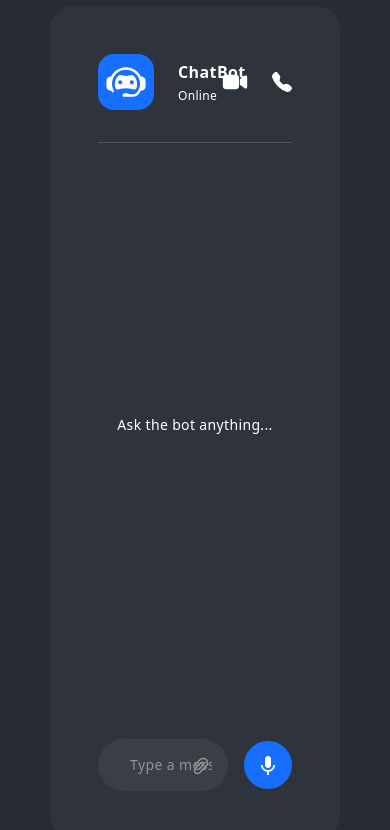
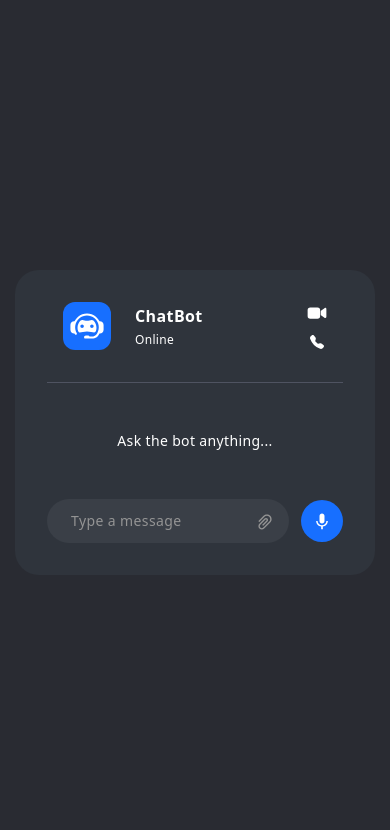
Before and after one commit to sheegull/my-chatgpt, a React (Vite) app in the folder client/: page / in a window 390 px wide. Shown: the top 830 px of the page. Built offline with nearby package versions, Linux system fonts and the light colour scheme.

Commit message:
💄 adjust responsive

```diff
--- a/client/src/components/Chat.jsx
+++ b/client/src/components/Chat.jsx
@@ -25,7 +25,7 @@ const Chat = () => {
   ]);
 
   return (
-    <div className="w-[calc(100%-100px)] p-12 md:px-20 rounded-3xl bg-[#2F343C]">
+    <div className="w-[calc(100%-30px)] md:w-[calc(100%-100px)] p-8 md:px-20 rounded-3xl bg-[#2F343C]">
       <Head />
       <div className="w-full h-[1px] my-8 bg-[#4F5361]" />
       <Messages messages={messages} />
--- a/client/src/components/chat/Form.jsx
+++ b/client/src/components/chat/Form.jsx
@@ -41,23 +41,23 @@ const Form = ({ setMessages }) => {
   };
 
   return (
-    <form className="flex items-center mt-12 relative">
+    <form className="flex items-center mt-8 md:mt-12 relative">
       <input
         type="text"
         value={message}
         onChange={(e) => setMessage(e.target.value)}
         placeholder="Type a message"
-        className="relative bg-[#3A3F47] text-white placeholder:text-[#949494] text-sm rounded-full pl-8 p-4 w-full outline-none"
+        className="relative bg-[#3A3F47] text-white placeholder:text-[#949494] text-sm rounded-full pl-6 md:pl-8 p-3 md:p-4 w-full outline-none"
       />
       <button type="submit" onClick={sendMessage}>
-        <AiOutlinePaperClip className="text-[#949494] text-[22px] absolute right-[80px] top-[16px] hover:opacity-50 transition-opacity" />
+        <AiOutlinePaperClip className="text-[#949494] text-[20px] md:text-[22px] absolute right-[68px] top-[13px] md:right-[80px] md:top-[16px] hover:opacity-50 transition-opacity" />
       </button>
       <motion.div
         whileHover={{ scale: [null, 1.2, 1.2] }}
         transition={{ duration: 0.3 }}
-        className=" bg-[#176FFF] rounded-full p-3 ml-4 cursor-pointer"
+        className=" bg-[#176FFF] rounded-full p-[11px] md:p-3 ml-3 md:ml-4 cursor-pointer"
       >
-        <MdKeyboardVoice className="text-white text-2xl" />
+        <MdKeyboardVoice className="text-white text-xl md:text-2xl" />
       </motion.div>
     </form>
   );
--- a/client/src/components/chat/Head.jsx
+++ b/client/src/components/chat/Head.jsx
@@ -5,21 +5,21 @@ import { IoVideocam } from "react-icons/io5";
 
 const Head = () => {
   return (
-    <div className="flex items-center justify-between">
+    <div className="flex items-center justify-between mx-4 md:mx-0">
       <div className="flex items-center">
         <img
           src={bot}
           alt="bot-image"
-          className="w-14 h-14 bg-[#176FFF] rounded-2xl justify-center flex items-center p-[2px]"
+          className="w-12 h-12 md:w-14 md:h-14 bg-[#176FFF] rounded-xl md:rounded-2xl justify-center flex items-center p-[2px]"
         />
         <div className="text-white ml-6 flex flex-col">
           <p className="font-bold">ChatBot</p>
           <p className="text-xs mt-1">Online</p>
         </div>
       </div>
-      <div className="flex text-white gap-6 flex-row items-center">
-        <IoVideocam className="text-[26px] cursor-pointer hover:opacity-50 transition-opacity" />
-        <BsTelephoneFill className="text-[20px] cursor-pointer hover:opacity-50 transition-opacity" />
+      <div className="flex flex-col md:flex-row text-white gap-3 md:gap-6  items-center">
+        <IoVideocam className="text-[20px] md:text-[26px] cursor-pointer hover:opacity-50 transition-opacity" />
+        <BsTelephoneFill className="text-[14px] md:text-[20px] cursor-pointer hover:opacity-50 transition-opacity" />
       </div>
     </div>
   );
--- a/client/src/components/chat/Messages.jsx
+++ b/client/src/components/chat/Messages.jsx
@@ -8,15 +8,15 @@ const Message = ({ msg, type, time }) => {
       animate={{ opacity: 1, y: 0 }}
       className={`flex items-center ${type === "bot" ? "justify-start" : "justify-end"}`}
     >
-      <div className={`flex flex-col ${type === "user" && "items-end"} max-w-[60%]`}>
+      <div className={`flex flex-col ${type === "user" && "items-end"} max-w-[70%] md:max-w-[60%]`}>
         <div
           className={`flex flex-col text-white rounded-xl px-4 py-3 md:py-4 ${
             type === "bot" ? "bg-[#3A3F47] rounded-bl-none" : "bg-[#176FFF] rounded-br-none"
           } `}
         >
-          <p>{msg}</p>
+          <p className="text-sm md:text-base">{msg}</p>
         </div>
-        <span className={`text-xs mt-2 text-[#949494]`}>{time}</span>
+        <span className={`text-[10px] md:text-xs mt-2 text-[#949494]`}>{time}</span>
       </div>
     </motion.div>
   );
@@ -30,7 +30,7 @@ const Messages = ({ messages }) => {
   }, [messages]);
 
   return (
-    <div className="space-y-4 h-[500px] overflow-y-scroll scrollbar-hide mt-12">
+    <div className="space-y-4 max-h-[400px] md:max-h-[500px]  overflow-y-scroll scrollbar-hide mt-12">
       {messages.length ? (
         messages.map((message, idx) => <Message key={idx} {...message} />)
       ) : (
```
